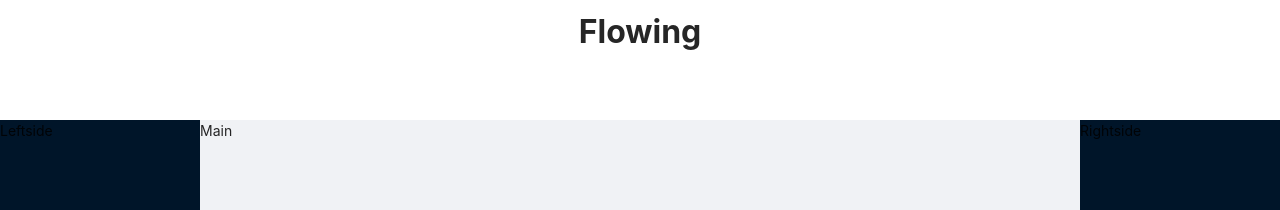
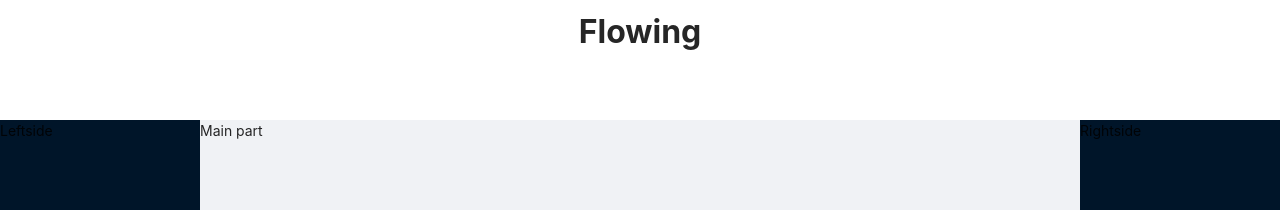
Before and after one commit to Milo-Oh-taek/flowing, a React (Create React App) app: page / in a window 1280 px wide. Shown: the top 210 px of the page. Built offline with nearby package versions, Linux system fonts and the light colour scheme.

Commit message:
commit test

```diff
--- a/src/ui/Main.tsx
+++ b/src/ui/Main.tsx
@@ -2,7 +2,7 @@ import React from "react";
 import styles from "./Main.module.css";
 
 const Main = () => {
-  return <div>Main</div>;
+  return <div>Main part</div>;
 };
 
 export default Main;
```
